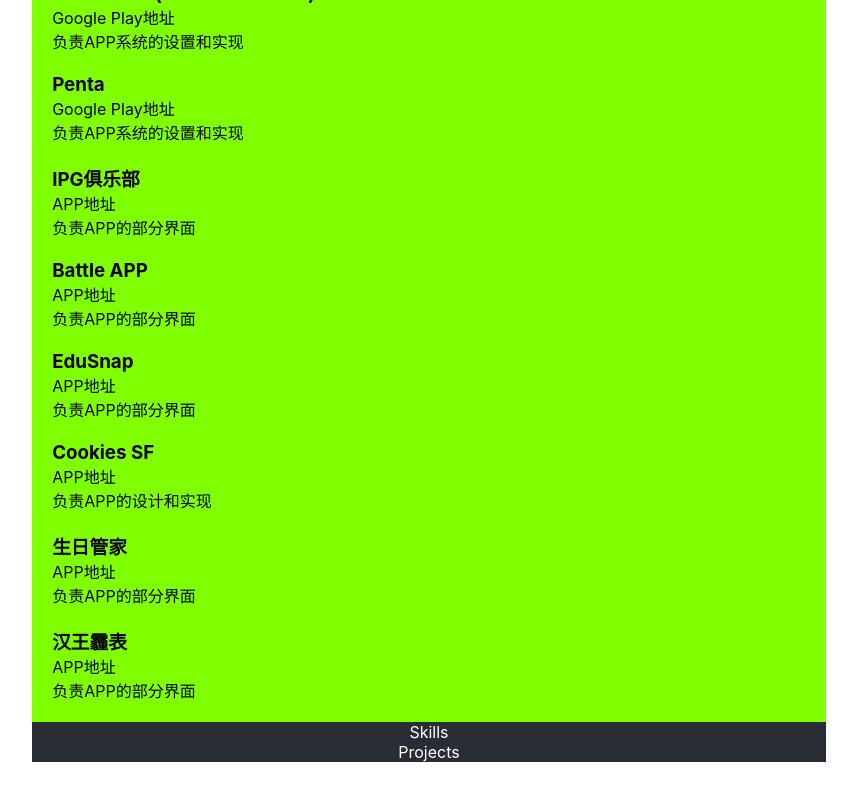
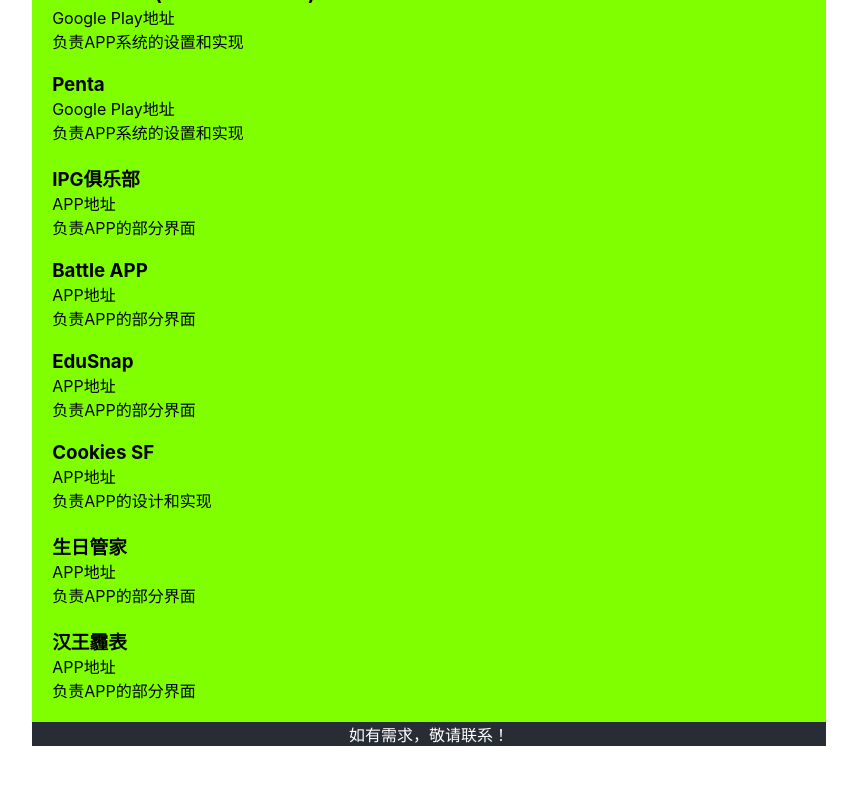
Before and after one commit to RockyLin/my-cv, a React (Create React App) app: page / in a window 1280 px wide. Shown: the part 843-1643 px from the top of the page, without its empty margins (211-1068 px from the left). Built offline with nearby package versions, Linux system fonts and the light colour scheme.

Commit message:
Set footer

```diff
--- a/src/components/Footer/Footer.tsx
+++ b/src/components/Footer/Footer.tsx
@@ -3,8 +3,7 @@
 function Footer () {
     return (
     <div className="footer-container">
-        <div>Skills</div>
-        <div>Projects</div>
+        <div>如有需求，敬请联系！</div>
     </div>)
 }
 
```
